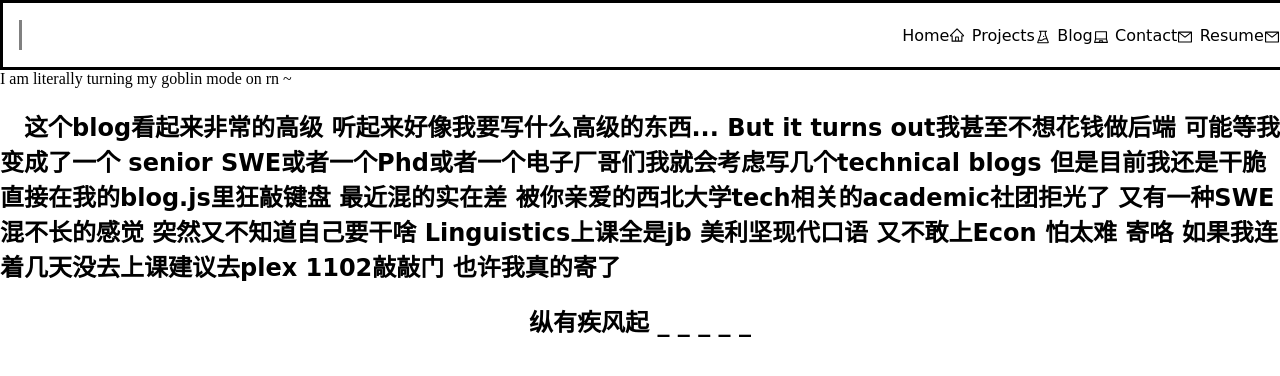
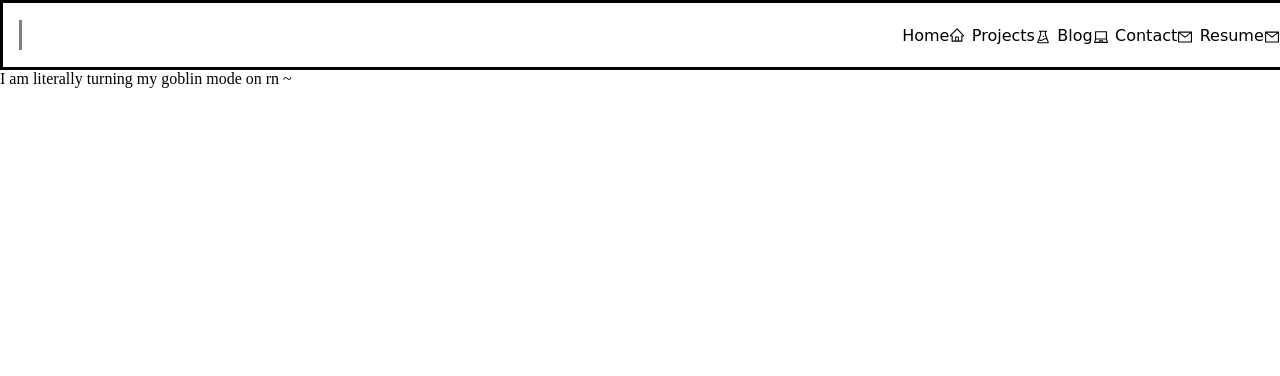
Before and after one commit to oscardddd/portfolio, a Next.js app: page /blog in a window 1280 px wide. Shown: the top 376 px of the page. Built offline with nearby package versions, Linux system fonts and the light colour scheme.

Commit message:
RESUME AND BLOG

```diff
--- a/pages/blog.js
+++ b/pages/blog.js
@@ -7,17 +7,9 @@ export default function Blog(){
             <Header/>
             I am literally turning my goblin mode on rn ~
             <h2 className={styles.text}>
-                这个blog看起来非常的高级 听起来好像我要写什么高级的东西...
-                But it turns out我甚至不想花钱做后端 可能等我变成了一个 senior SWE或者一个Phd或者一个电子厂哥们我就会考虑写几个technical blogs
-                但是目前我还是干脆直接在我的blog.js里狂敲键盘
-                最近混的实在差 被你亲爱的西北大学tech相关的academic社团拒光了 又有一种SWE混不长的感觉 突然又不知道自己要干啥
-                Linguistics上课全是jb 美利坚现代口语 又不敢上Econ 怕太难
-                寄咯
-                如果我连着几天没去上课建议去plex 1102敲敲门 也许我真的寄了
-
             </h2>
 
-            <h2 className = {styles.text2} >纵有疾风起 _ _ _ _ _</h2>
+
 
 
         </div>
--- a/pages/blog.module.css
+++ b/pages/blog.module.css
@@ -1,5 +1,9 @@
+
+
+
+
 .pdf{
-    height: 960px;
+   padding-left: 16%;
 }
 
 
@@ -11,3 +15,9 @@
     text-align: center;
     font-family: Comic Sans MS, Lucida Handwriting;
 }
+
+@media screen and (max-width: 800px){
+    .pdf{
+        padding-left: 0;
+    }
+}
--- a/pages/project.js
+++ b/pages/project.js
@@ -13,10 +13,10 @@ export default function Project(){
                     <Image className={styles.img1} src={cc_f} width = {200} height={200}/>
                 </Link>
                 <div className={styles.content1}>
-                    <p >ClubConnect is a student startup under the garage @ northwestern.
+                    <div>ClubConnect is a student startup under the garage @ northwestern.
                     It is a platform for enhancing extracurricular involvement to help students get the most out of their college experience.
                     We have launched online and on AppStore.
-                    </p>
+                    </div>
                     <Link href="https://www.clubconnect-app.com/">https://www.clubconnect-app.com/</Link>
                     <Link className={styles.apple} href="https://apps.apple.com/us/app/clubconnect-app/id1659928304">
                         <Image src={apple}/>
--- a/pages/resume.js
+++ b/pages/resume.js
@@ -3,8 +3,9 @@ import styles from "./blog.module.css"
 
 export default function Resume(){
     return(
+
         <div className={styles.pdf}>
-            <iframe src="https://drive.google.com/file/d/1l1Q49A4ojjMqnYhDni0kRRb1a2b03scT/preview" width="1900" height="960" allow="autoplay">
+            <iframe src="https://drive.google.com/file/d/1l1Q49A4ojjMqnYhDni0kRRb1a2b03scT/preview" width="1200" height="960" allow="autoplay">
 
             </iframe>
         </div>
```
Also changed, not shown: pages/project.module.css (+11 -1 lines).
